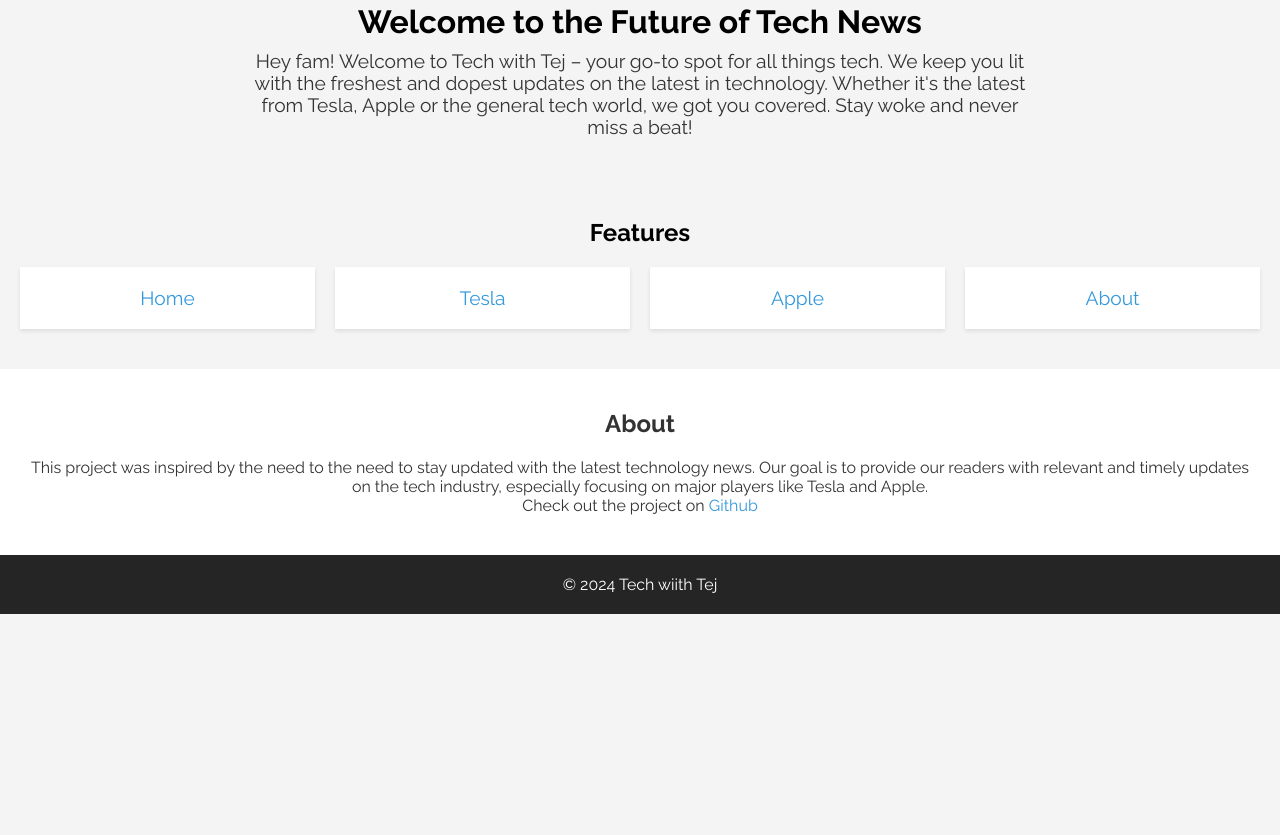
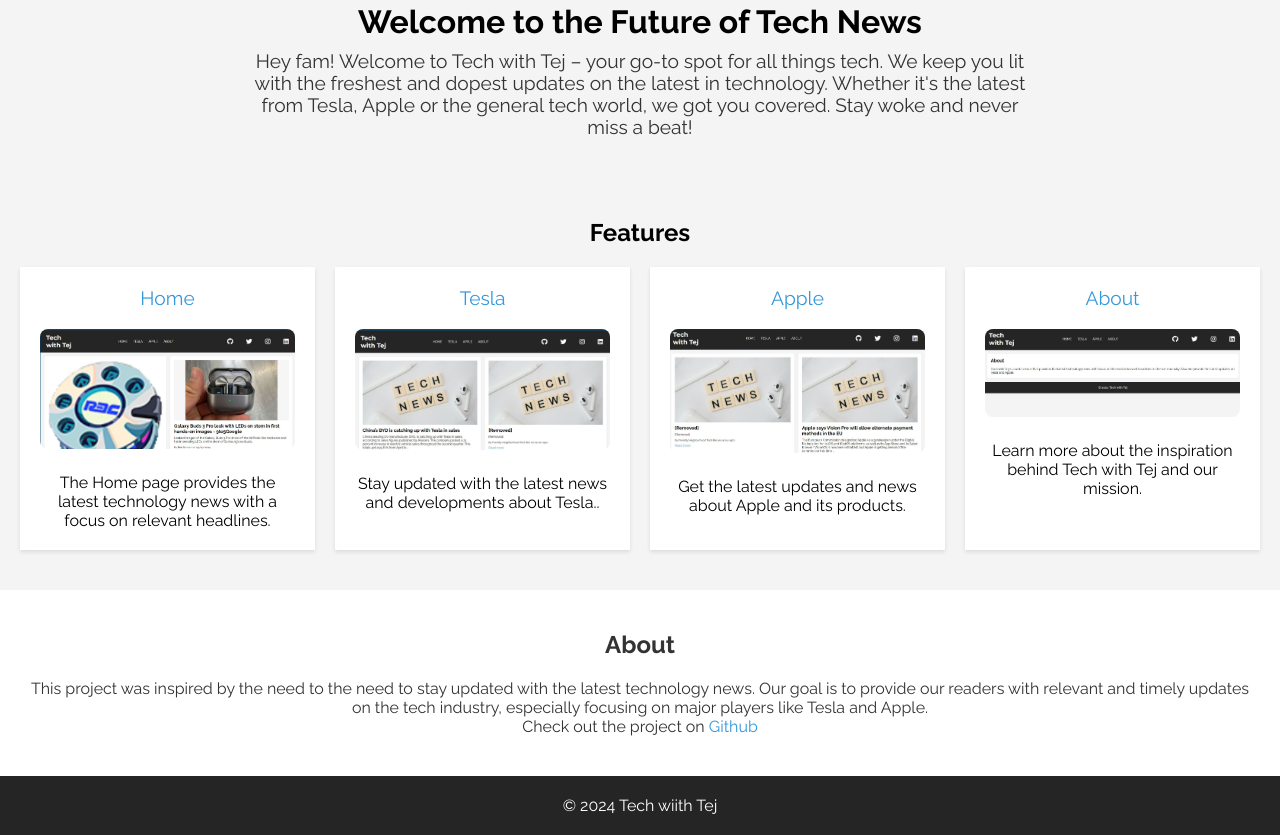
Before and after one commit to JuggernautTej/ALX-MVP-Project, a plain HTML site: page v3/landing.html in a window 1280 px wide. Shown: the part 822-1657 px from the top of the page. Before the commit the page ends 1436 px from the top, so only its background shows below. Drawn offline with Linux system fonts and the light colour scheme.

Commit message:
edited landing page and static page

```diff
--- a/v3/landing.html
+++ b/v3/landing.html
@@ -52,10 +52,22 @@
             <section id="features" class="feature-section">
                 <h2>Features</h2>
                 <div class="feature-grid">
-                    <div class="feature-item"><a href="/">Home</a></div>
-                    <div class="feature-item"><a href="/">Tesla</a></div>
-                    <div class="feature-item"><a href="/">Apple</a></div>
-                    <div class="feature-item"><a href="/">About</a></div>
+                    <div class="feature-item"><a href="/">Home</a>
+                    <img src="images/Home page.JPG" alt="Home Page Screenshot">
+                    <p>The Home page provides the latest technology news with a focus on relevant headlines.</p>
+                    </div>
+                    <div class="feature-item"><a href="/">Tesla</a>
+                    <img src="images/Tesla page.JPG" alt="Tesla Page Screenshot">
+                    <p>Stay updated with the latest news and developments about Tesla..</p>
+                    </div>
+                    <div class="feature-item"><a href="/">Apple</a>
+                        <img src="images/Apple page.JPG" alt="Apple Page Screenshot">
+                        <p>Get the latest updates and news about Apple and its products.</p>
+                    </div>
+                    <div class="feature-item"><a href="/">About</a>
+                        <img src="images/About Page.JPG" alt="About Page Screenshot">
+                        <p>Learn more about the inspiration behind Tech with Tej and our mission.
+                    </div>
                 </div>
             </section>
 
--- a/v3/main.css
+++ b/v3/main.css
@@ -178,6 +178,18 @@
     text-decoration: underline;
 }
 
+.feature-item img {
+    max-width: 100%;
+    height: auto;
+    border-radius: 8px;
+    margin-top: 20px;
+    margin-bottom: 20px;
+}
+
+.feature-item p {
+    font-family: 'Raleway', sans-serif;
+}
+
 /* About Section */
 .about-section {
     padding: 40px 20px;
```
Also changed, not shown: v3/index.html (+4 -3 lines), v3/images/About Page.JPG (added), v3/images/Apple page.JPG (added), v3/images/Home page.JPG (added), v3/images/Tesla page.JPG (added).
